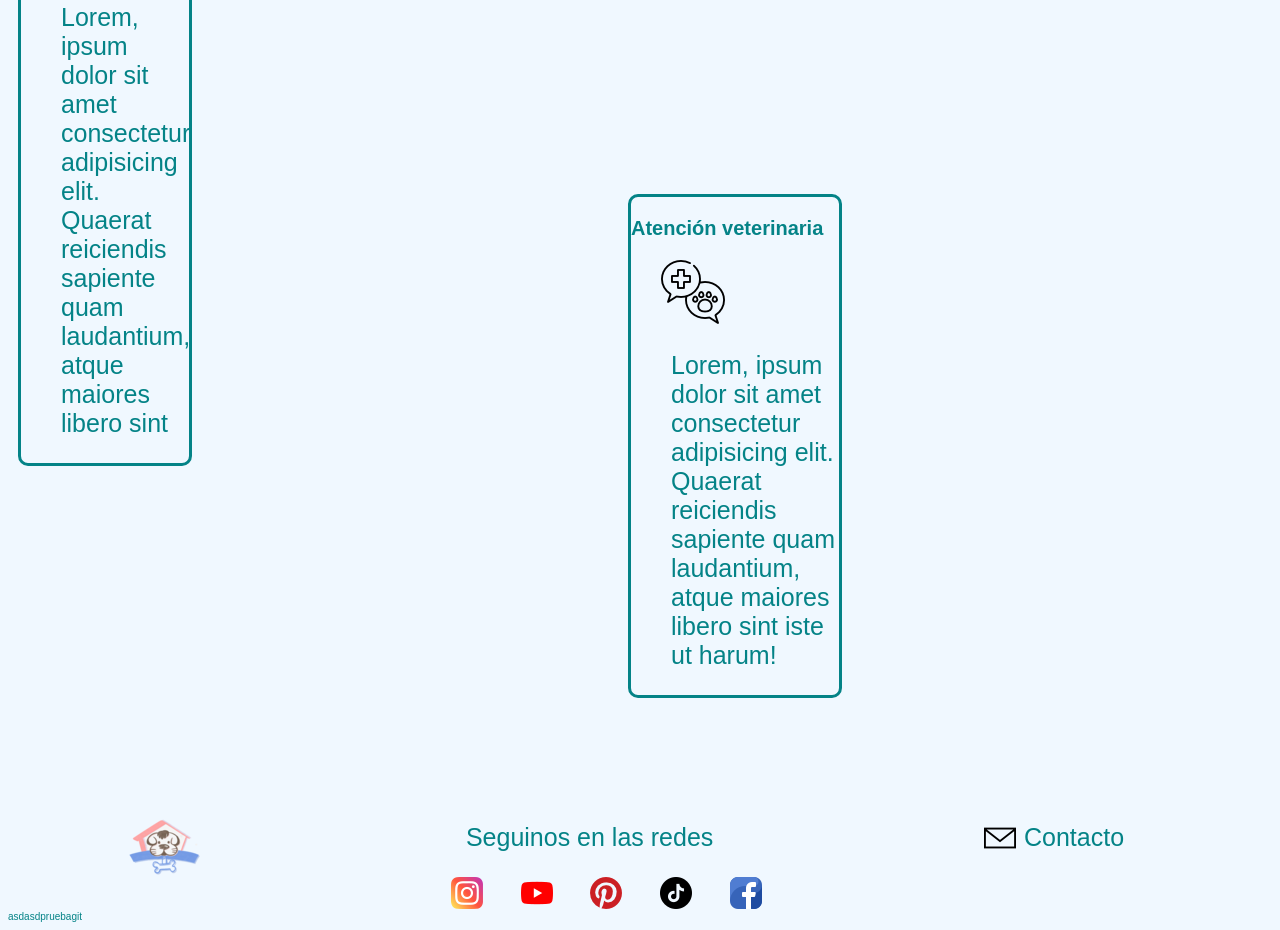
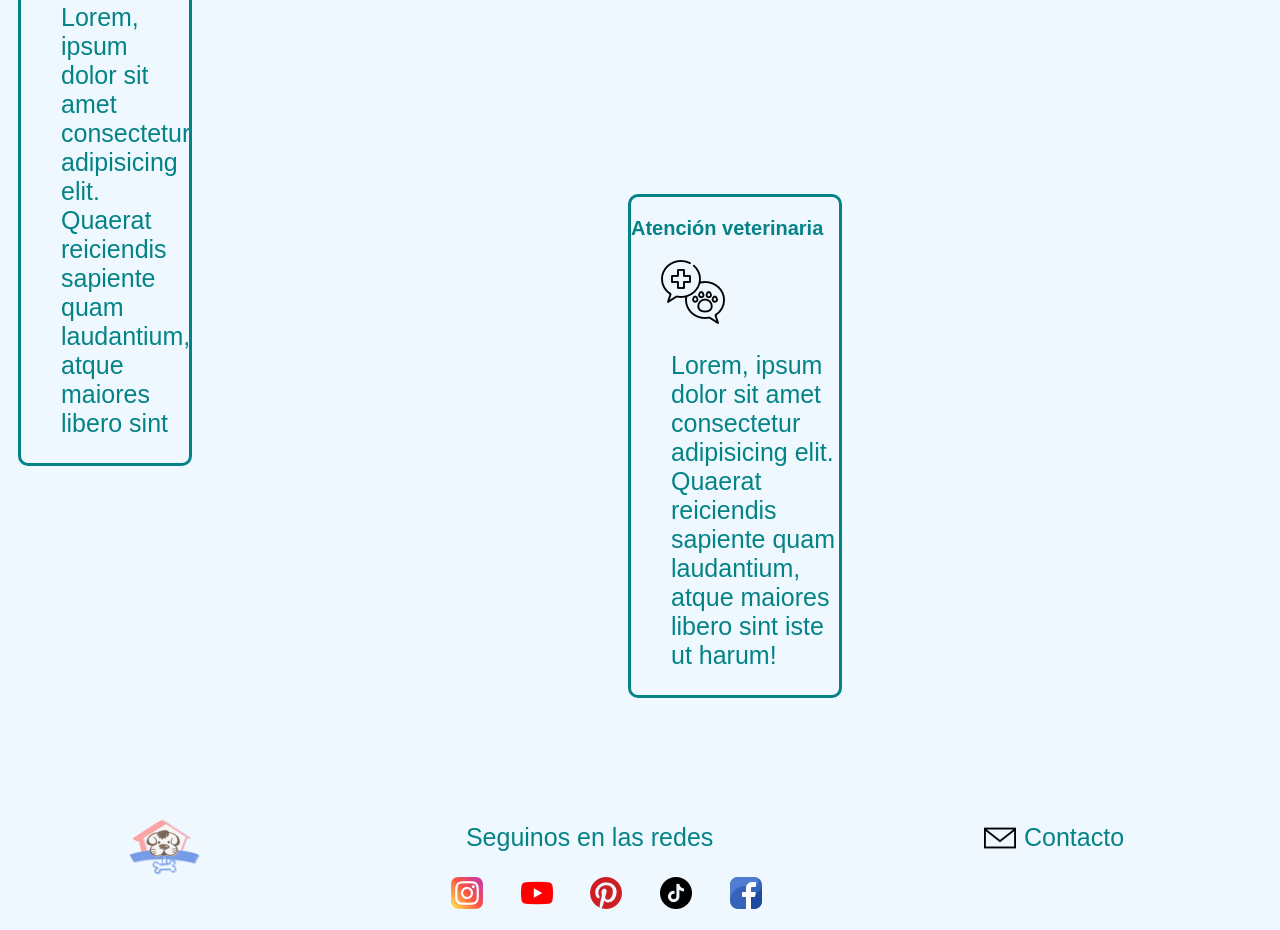
Before and after one commit to em1nap/clase10fullstackCoderHouseGITHUB, a plain HTML site: page pages/servicios.html in a window 1280 px wide. Shown: the part 2184-3114 px from the top of the page. Drawn offline with Linux system fonts and the light colour scheme.

Commit message:
borre la prueba del dia anterior en servicios.html

```diff
--- a/pages/servicios.html
+++ b/pages/servicios.html
@@ -99,6 +99,5 @@
 					<img src="../assets/img/envelope.png" alt="logomail"></a>
 			</div>
 		</footer>
-	<div>asdasdpruebagit</div>
 	</body>
 </html>
```
Lines whose indentation alone changed are shown as unchanged.
